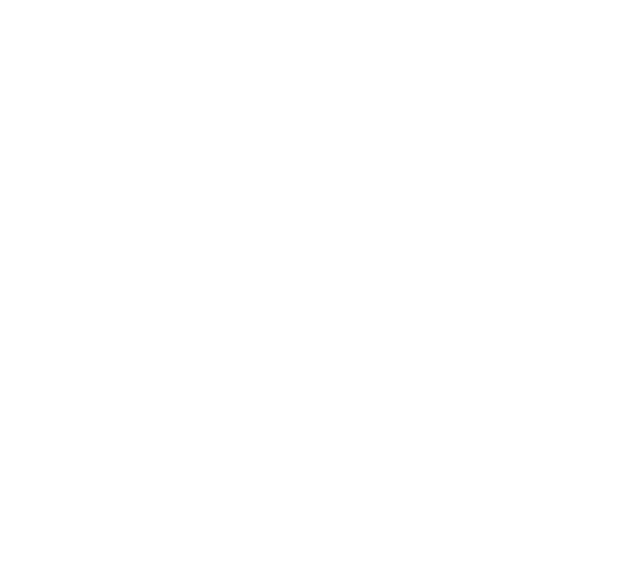
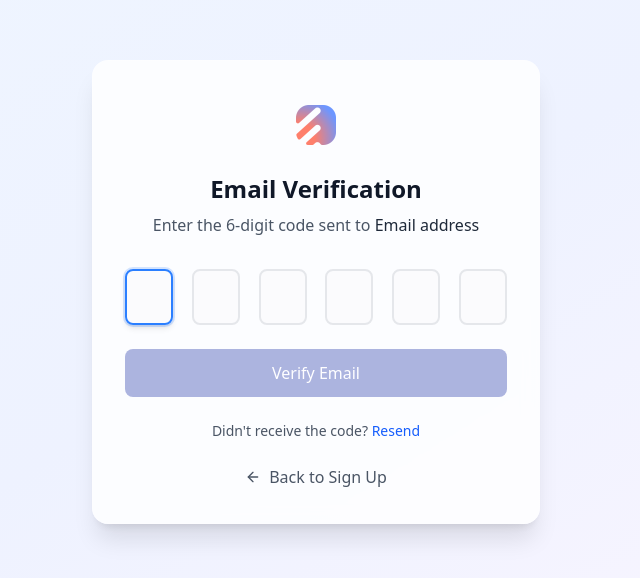
Before and after one commit to mistra-titans/mistra-frontend, a React (Vite) app: page /emailVerification in a window 1280 px wide. Before the commit this address had no page. Shown: the part 108-686 px from the top of the page, without its empty margins (324-964 px from the left). Built offline with nearby package versions, Linux system fonts and the light colour scheme.

Commit message:
email-verification done

```diff
--- a/src/main.tsx
+++ b/src/main.tsx
@@ -6,6 +6,7 @@
 import { AuthProvider } from "./pages/contexts/authcontext.tsx";
 import SignUp from "./pages/auth/signup.tsx";
 import ForgotPassword from "./pages/auth/forget.tsx";
+import EmailVerification from "./pages/auth/emailVerification.tsx";
 
 createRoot(document.getElementById("root")!).render(
   <StrictMode>
@@ -15,6 +16,7 @@
           <Route path="/" element={<App />} />
           <Route path="/signup" element={<SignUp/>}/>
           <Route path="/forget" element={<ForgotPassword/>}/>
+          <Route path="/emailVerification" element={<EmailVerification/>}/>
         </Routes>
       </BrowserRouter>
     </AuthProvider>
--- a/src/pages/auth/SignUp.tsx
+++ b/src/pages/auth/SignUp.tsx
@@ -29,30 +29,32 @@
     e.preventDefault();
     setError('');
 
-    // Fixed the condition - was missing ! before lastname
-    if (!formData.firstname || !formData.lastname || !formData.email || !formData.password || !formData.confirmPassword) {
-      setError('Please fill in all fields');
-      return;
-    }
+  //   // Fixed the condition - was missing ! before lastname
+  //   if (!formData.firstname || !formData.lastname || !formData.email || !formData.password || !formData.confirmPassword) {
+  //     setError('Please fill in all fields');
+  //     return;
+  //   }
 
-    if (formData.password !== formData.confirmPassword) {
-      setError('Passwords do not match');
-      return;
-    }
+  //   if (formData.password !== formData.confirmPassword) {
+  //     setError('Passwords do not match');
+  //     return;
+  //   }
 
-    if (formData.password.length < 6) {
-      setError('Password must be at least 6 characters');
-      return;
-    }
+  //   if (formData.password.length < 6) {
+  //     setError('Password must be at least 6 characters');
+  //     return;
+  //   }
 
-    // Combine first and last name for the signup function
-   const result = await signup( formData.email, formData.password, formData.firstname, formData.lastname);
-   if (result.success){
-    navigate('/signIn');
-   }
-   else{
-    setError(result.message || 'Failed to create account. Please try again')
-   }
+  //   // Combine first and last name for the signup function
+  //  const result = await signup( formData.email, formData.password, formData.firstname, formData.lastname);
+  //  if (result.success){
+  //   navigate('/emailVerification');
+  //  }
+  //  else{
+  //   setError(result.message || 'Failed to create account. Please try again')
+  //  }
+
+  navigate('/emailVerification');
   };
 
   return (
--- /dev/null
+++ b/src/pages/auth/emailVerification.tsx
@@ -0,0 +1,203 @@
+import * as React from 'react';
+import { useState, useRef, useEffect } from 'react';
+import { useNavigate, useLocation } from 'react-router-dom';
+import { useAuth } from '../contexts/authcontext';
+import { ArrowLeft } from 'lucide-react';
+
+const EmailVerification: React.FC = () => {
+  const [otp, setOtp] = useState(['', '', '', '', '', '']);
+  const [error, setError] = useState('');
+  const [focusedIndex, setFocusedIndex] = useState<number | null>(null);
+  const { verifyEmail, loading } = useAuth();
+  const navigate = useNavigate();
+  const location = useLocation();
+
+  // Get email from navigation state (passed from signup)
+  const email = location.state?.email || 'Email address';
+
+  // Create refs for each input
+  const inputRefs = [
+    useRef<HTMLInputElement>(null),
+    useRef<HTMLInputElement>(null),
+    useRef<HTMLInputElement>(null),
+    useRef<HTMLInputElement>(null),
+    useRef<HTMLInputElement>(null),
+    useRef<HTMLInputElement>(null),
+  ];
+
+  // Focus first input on component mount
+  useEffect(() => {
+    if (inputRefs[0].current) {
+      inputRefs[0].current.focus();
+    }
+  }, []);
+
+  const handleOtpChange = (value: string, index: number) => {
+    // Only allow numeric input
+    const numericValue = value.replace(/[^0-9]/g, '');
+
+    const newOtp = [...otp];
+    newOtp[index] = numericValue;
+    setOtp(newOtp);
+    setError(''); // Clear error when user types
+
+    // Auto-focus next input
+    if (numericValue && index < 5) {
+      inputRefs[index + 1].current?.focus();
+    }
+  };
+
+  const handleKeyDown = (e: React.KeyboardEvent<HTMLInputElement>, index: number) => {
+    if (e.key === 'Backspace') {
+      const newOtp = [...otp];
+
+      if (otp[index]) {
+        // Clear current input
+        newOtp[index] = '';
+        setOtp(newOtp);
+      } else if (index > 0) {
+        // Move to previous input and clear it
+        newOtp[index - 1] = '';
+        setOtp(newOtp);
+        inputRefs[index - 1].current?.focus();
+      }
+    }
+  };
+
+  const handleVerify = async (e: React.FormEvent) => {
+    e.preventDefault();
+
+    const code = otp.join('');
+
+    if (code.length !== 6) {
+      setError('Please enter all 6 digits');
+      return;
+    }
+
+    const result = await verifyEmail(code);
+    if (result.success) {
+      navigate('/SignUp');
+    } else {
+      setError(result.message || 'Incorrect verification code. Please try again.');
+    }
+  };
+
+  const handleResend = async () => {
+    // You can implement resend functionality here if you add it to auth context
+    // For now, just show a message
+    setError('');
+    console.log('Resend verification code to:', email);
+    // You could add a success message here
+  };
+
+  const renderOtpInput = (index: number) => {
+    const isFocused = focusedIndex === index;
+    const isFilled = otp[index] !== '';
+
+    return (
+      <input
+        key={index}
+        ref={inputRefs[index]}
+        type="text"
+        value={otp[index]}
+        onChange={(e) => handleOtpChange(e.target.value, index)}
+        onKeyDown={(e) => handleKeyDown(e, index)}
+        onFocus={() => setFocusedIndex(index)}
+        onBlur={() => setFocusedIndex(null)}
+        maxLength={1}
+        className={`
+          w-12 h-14 border-2 rounded-lg text-center text-lg font-bold
+          transition-all duration-200 bg-gray-50/50
+          ${isFocused
+            ? 'border-blue-500 ring-2 ring-blue-500/20 shadow-md'
+            : isFilled
+              ? 'border-[#5C6BC0] bg-blue-50/50'
+              : 'border-gray-200'
+          }
+          focus:outline-none
+        `}
+        inputMode="numeric"
+        pattern="[0-9]*"
+        autoComplete="one-time-code"
+      />
+    );
+  };
+
+  return (
+    <div className="min-h-screen bg-gradient-to-br from-blue-50 via-indigo-50 to-purple-50 flex items-center justify-center p-4">
+      <div className="w-full max-w-md">
+        <div className="bg-white/80 backdrop-blur-sm rounded-2xl shadow-xl border border-white/20 p-8">
+          {/* Header */}
+          <div className="text-center mb-8">
+            <div className="inline-flex items-center justify-center w-16 h-16 rounded-full mb-4">
+              <img src="image.png" alt="Logo" className="w-10 h-10 object-contain" />
+            </div>
+            <h1 className="text-2xl font-bold text-gray-900 mb-2">Email Verification</h1>
+            <p className="text-gray-600">
+              Enter the 6-digit code sent to{' '}
+              <span className="font-medium text-gray-800">{email}</span>
+            </p>
+          </div>
+
+          <form onSubmit={handleVerify} className="space-y-6">
+            {/* OTP Input Container */}
+            <div className="flex justify-between gap-3 mb-6">
+              {Array.from({ length: 6 }, (_, index) => renderOtpInput(index))}
+            </div>
+
+            {/* Error Message */}
+            {error && (
+              <div className="bg-red-50 border border-red-200 rounded-lg p-3">
+                <p className="text-red-600 text-sm text-center">{error}</p>
+              </div>
+            )}
+
+            {/* Verify Button */}
+            <button
+              type="submit"
+              disabled={loading || otp.join('').length !== 6}
+              className="w-full bg-[#5C6BC0] text-white py-3 px-4 rounded-lg font-medium
+                hover:bg-[#4F60B8] focus:outline-none focus:ring-2 focus:ring-blue-500 focus:ring-offset-2
+                transition-all duration-200 disabled:opacity-50 disabled:cursor-not-allowed"
+            >
+              {loading ? (
+                <div className="flex items-center justify-center">
+                  <div className="animate-spin rounded-full h-5 w-5 border-b-2 border-white mr-2"></div>
+                  Verifying...
+                </div>
+              ) : (
+                'Verify Email'
+              )}
+            </button>
+          </form>
+
+          {/* Resend Section */}
+          <div className="mt-6 text-center">
+            <p className="text-gray-600 text-sm">
+              Didn't receive the code?{' '}
+              <button
+                onClick={handleResend}
+                className="text-blue-600 hover:text-blue-700 font-medium transition-colors"
+              >
+                Resend
+              </button>
+            </p>
+          </div>
+
+          {/* Back to Sign Up */}
+          <div className="mt-6 text-center">
+            <button
+              onClick={() => navigate('/signup')}
+              className="inline-flex items-center text-gray-600 hover:text-gray-800 font-medium transition-colors"
+            >
+              <ArrowLeft className="w-4 h-4 mr-2" />
+              Back to Sign Up
+            </button>
+          </div>
+        </div>
+      </div>
+    </div>
+  );
+};
+
+export default EmailVerification;
--- a/src/pages/auth/signIn.tsx
+++ b/src/pages/auth/signIn.tsx
@@ -14,7 +14,7 @@
   const navigate = useNavigate();
   const location = useLocation();
 
-  const from = location.state?.from?.pathname || '/dashboard';
+  const from = location.state?.from?.pathname || '/SignIn';
 
   const handleSubmit = async (e: React.FormEvent) => {
     e.preventDefault();
--- a/src/pages/contexts/authcontext.tsx
+++ b/src/pages/contexts/authcontext.tsx
@@ -18,6 +18,7 @@
   signup: (email: string, password: string, firstname: string, lastname: string) => Promise<AuthResponse>;
   logout: () => void;
   resetPassword: (email: string) => Promise<AuthResponse>;
+  verifyEmail: (code: string) => Promise<AuthResponse>;
   loading: boolean;
 }
 
@@ -121,12 +122,39 @@
     }
   };
 
+  const verifyEmail = async (code: string): Promise<AuthResponse> => {
+    setLoading(true);
+    try {
+      const res = await fetch('###', {
+        method: 'POST',
+        headers: { 'Content-Type': 'application/json' },
+        body: JSON.stringify({ code })
+      });
+      const data = await res.json();
+      if (res.ok) {
+        // Update user verification status if needed
+        if (data.user) {
+          setUser(data.user);
+          localStorage.setItem('user', JSON.stringify(data.user));
+        }
+        return { success: true, message: data.message || 'Email verified successfully' };
+      } else {
+        return { success: false, message: data.message || 'Incorrect verification code' };
+      }
+    } catch (err) {
+      return { success: false, message: 'Something went wrong' };
+    } finally {
+      setLoading(false);
+    }
+  };
+
   const value = {
     user,
     login,
     signup,
     logout,
     resetPassword,
+    verifyEmail,
     loading
   };
 
```
